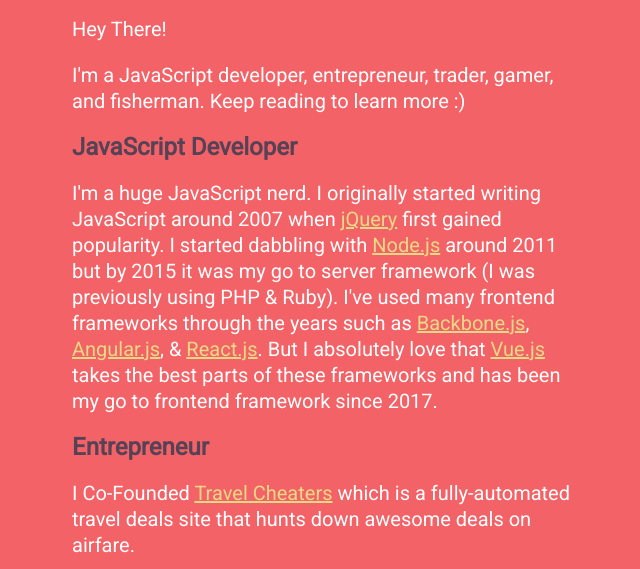
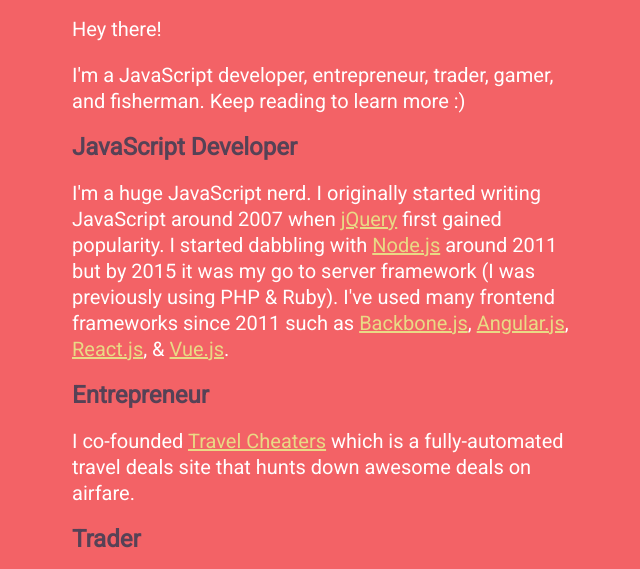
Before and after one commit to aaronsofaly/aaronsofaly, a website: page public/index.html in a window 1280 px wide. Shown: the part 226-795 px from the top of the page, without its empty margins (318-958 px from the left). Drawn offline with Linux system fonts and the light colour scheme; some packages are replaced by stand-ins of ours.

Commit message:
updated copy

```diff
--- a/public/index.html
+++ b/public/index.html
@@ -61,16 +61,16 @@
     </header>
     <main>
       <section>
-        <p>Hey There!</p>
+        <p>Hey there!</p>
         <p>I'm a JavaScript developer, entrepreneur, trader, gamer, and fisherman. Keep reading to learn more :)</p>
       </section>
       <section>
         <h2>JavaScript Developer</h2>
-        <p>I'm a huge JavaScript nerd. I originally started writing JavaScript around 2007 when <a href="https://jquery.com/" target="_blank">jQuery</a> first gained popularity. I started dabbling with <a href="https://nodejs.org/en/" target="_blank">Node.js</a> around 2011 but by 2015 it was my go to server framework (I was previously using PHP & Ruby). I've used many frontend frameworks through the years such as <a href="https://backbonejs.org/" target="_blank">Backbone.js</a>, <a href="https://angular.io/" target="_blank">Angular.js</a>, & <a href="https://reactjs.org/" target="_blank">React.js</a>. But I absolutely love that <a href="https://vuejs.org/" target="_blank">Vue.js</a> takes the best parts of these frameworks and has been my go to frontend framework since 2017.</p>
+        <p>I'm a huge JavaScript nerd. I originally started writing JavaScript around 2007 when <a href="https://jquery.com/" target="_blank">jQuery</a> first gained popularity. I started dabbling with <a href="https://nodejs.org/en/" target="_blank">Node.js</a> around 2011 but by 2015 it was my go to server framework (I was previously using PHP & Ruby). I've used many frontend frameworks since 2011 such as <a href="https://backbonejs.org/" target="_blank">Backbone.js</a>, <a href="https://angular.io/" target="_blank">Angular.js</a>, <a href="https://reactjs.org/" target="_blank">React.js</a>, & <a href="https://vuejs.org/" target="_blank">Vue.js</a>.</p>
       </section>
       <section>
         <h2>Entrepreneur</h2>
-        <p>I Co-Founded <a href="https://travelcheaters.com/deals.html" target="_blank">Travel Cheaters</a> which is a fully-automated travel deals site that hunts down awesome deals on airfare.</p>
+        <p>I co-founded <a href="https://travelcheaters.com/deals.html" target="_blank">Travel Cheaters</a> which is a fully-automated travel deals site that hunts down awesome deals on airfare.</p>
       </section>
       <section>
         <h2>Trader</h2>
```
